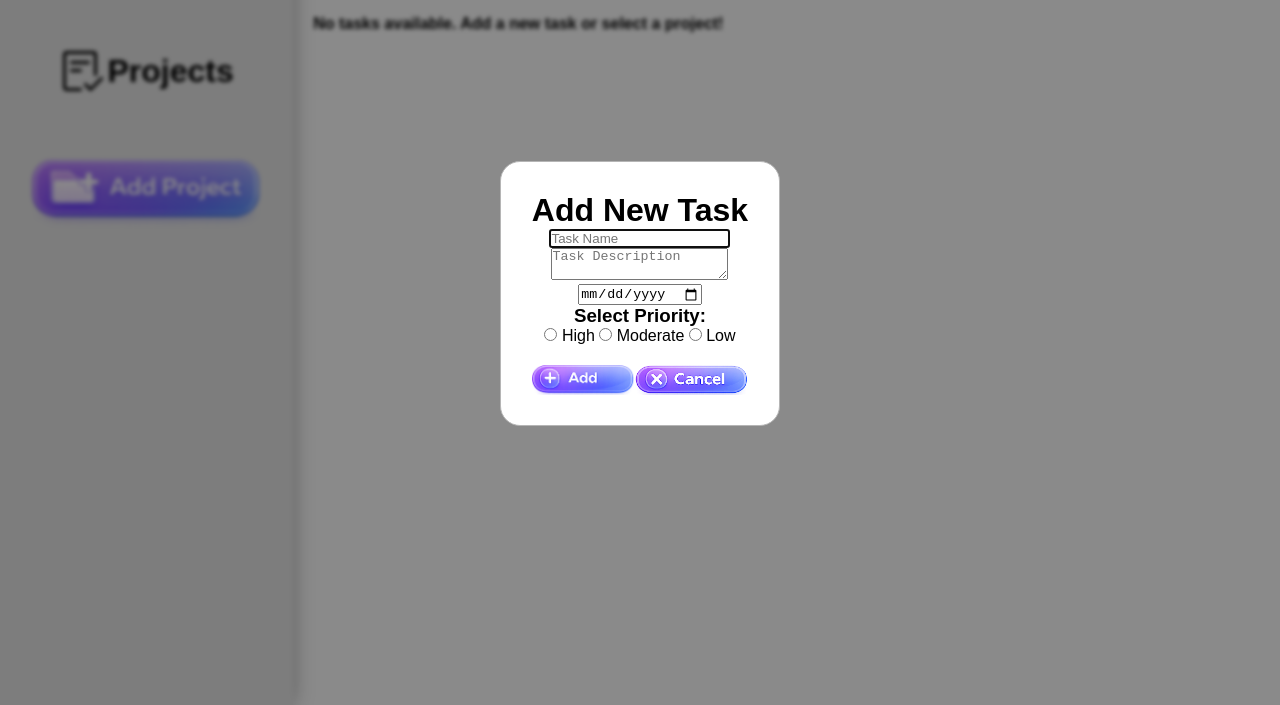
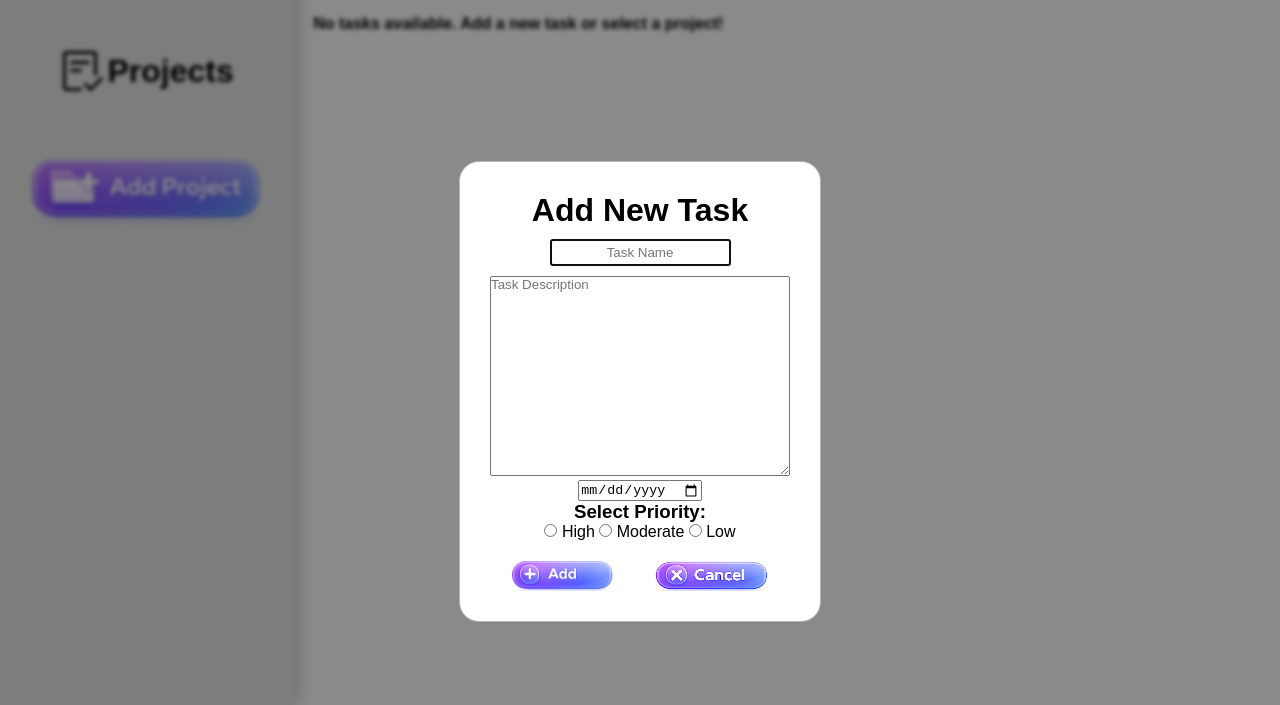
Before and after one commit to WLewis0991/ToDo, a website built with webpack: page src/template.html in a window 1280 px wide. Both pictures are taken after a click on the picture 1180 px from the left and 45 px from the top of the page. Shown: the part 95-800 px from the top of the page. Built offline with nearby package versions, Linux system fonts and the light colour scheme; a web font is replaced by a local one.

Commit message:
Update in task adding modal to UI

```diff
--- a/src/index.js
+++ b/src/index.js
@@ -4,7 +4,7 @@ import { openProjectModal } from "./openProjectModule.js";
 import { AddNewProject } from "./addProject.js";
 import { renderProjects} from "./renderProjects.js";
 import { addTask } from "./addTask.js";
-
+import { projects } from "./storage.js";
 
 
 
@@ -63,4 +63,6 @@ addNewTask.addEventListener("click", () => {
 
 });
 
+
+
 renderProjects();
--- a/src/styles.css
+++ b/src/styles.css
@@ -203,3 +203,16 @@ li:hover {
   cursor: pointer;
   transition: all 0.3s ease;
 }
+
+#taskNameInput {
+  height: 2em;
+  margin: 10px;
+  text-align: center;
+}
+
+#taskDescriptionInput {
+  width:300px;
+  height: 200px;
+  font-family: "MyCustomFont", sans-serif;;
+
+}
```
